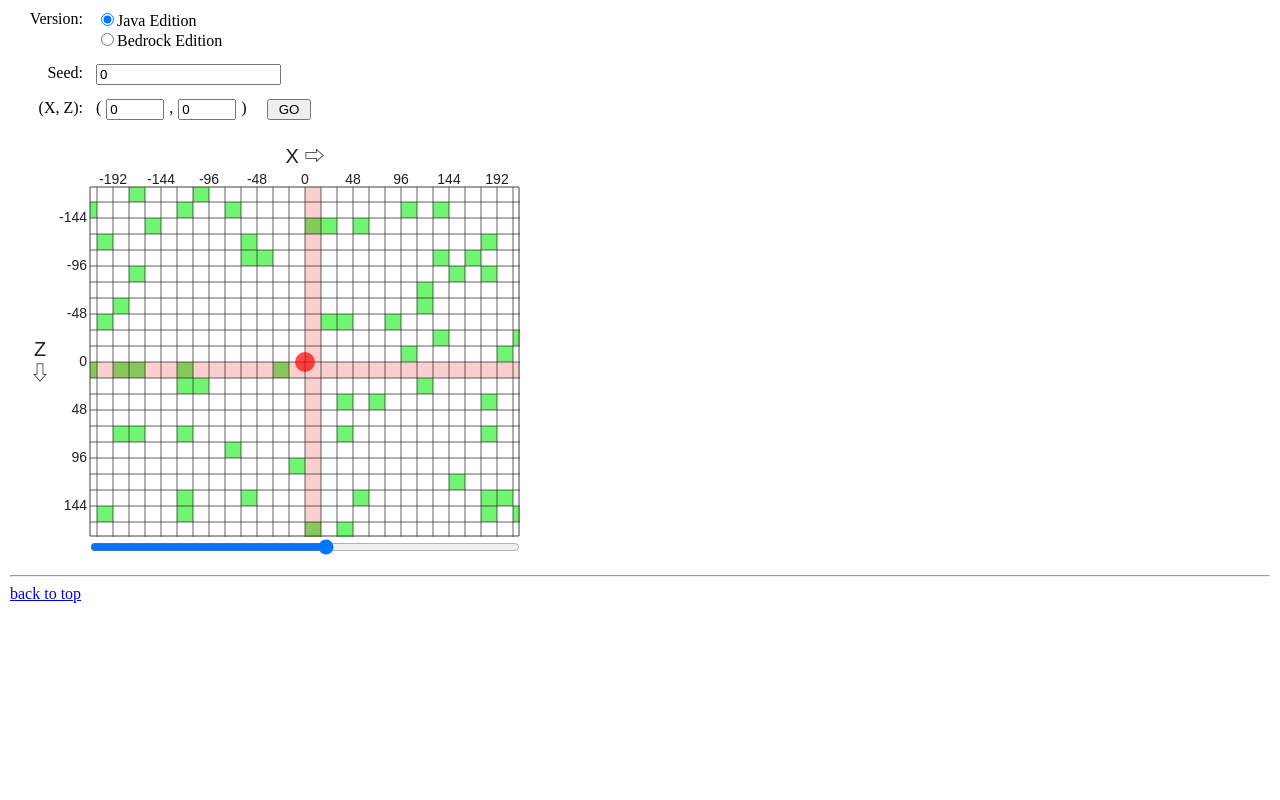
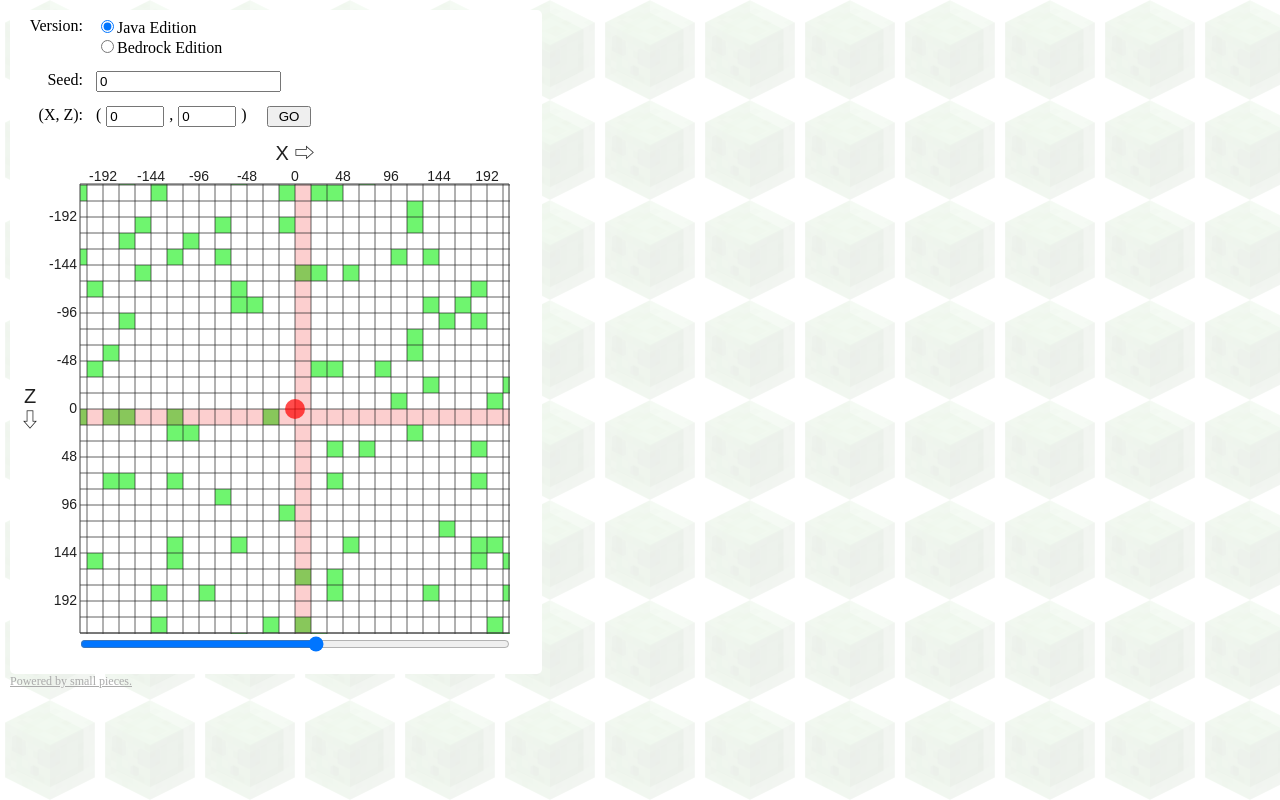
Before and after one commit to yo16/minecraft_slimechunk_finder, a React (Create React App) app in the folder app_slimechunk/: page / in a window 1280 px wide. Built offline with nearby package versions, Linux system fonts and the light colour scheme.

Commit message:
見た目の調整

```diff
--- a/app_slimechunk/public/index.html
+++ b/app_slimechunk/public/index.html
@@ -10,6 +10,9 @@
 
       gtag('config', 'G-5532VXMWBP');
     </script>
+
+    <meta charset="UTF-8">
+    <meta name="viewport" content="width=device-width, initial-scale=1.0">
 
     <script
         async src="https://pagead2.googlesyndication.com/pagead/js/adsbygoogle.js?client=ca-pub-8645722718290313"
@@ -37,11 +40,23 @@
 
     <link rel="icon" href="./favicon.ico" sizes="any">
     <link rel="manifest" href="%PUBLIC_URL%/manifest.json" />
+    <style>
+      body {
+        background-image: url("./slime.png");
+        background-size: 100px 100px;
+        background-repeat: repeat;
+        background-color: rgba(255,255,255, 0.9);
+        background-blend-mode: lighten;
+      }
+      .powered-by, .powered-by a {
+        color: #aaa;
+        font-size: 12px;
+      }
+    </style>
   </head>
   <body>
     <noscript>You need to enable JavaScript to run this app.</noscript>
     <div id="root"></div>
-    <hr />
-    <a href="https://small-pieces-sandbox.onrender.com/">back to top</a>
+    <div class="powered-by"><a href="https://small-pieces-sandbox.onrender.com/">Powered by small pieces.</a></div>
   </body>
 </html>
--- a/app_slimechunk/src/AppScrollable.css
+++ b/app_slimechunk/src/AppScrollable.css
@@ -2,11 +2,10 @@
     color: #999;
 }
 .app-container {
-
-}
-
-.version-selector-container {
-
+    background-color:#fff;
+    display: inline-flex;
+    flex-direction: column;
+    border-radius: 5px;
 }
 
 .inputs-container {
--- a/app_slimechunk/src/AppScrollable.tsx
+++ b/app_slimechunk/src/AppScrollable.tsx
@@ -87,7 +87,8 @@
     return (
         <>
             <div className="app-container">
-                <div className="version-selector-container input-box">
+                <div className="inputs-container">
+                    <div className="input-box">
                         <div className="input-title">Version:</div>
                         <div>
                             <div>
@@ -112,7 +113,6 @@
                             </div>
                         </div>
                     </div>
-                <div className="inputs-container">
                     <div className="input-box">
                         <div
                             className={"input-title" + ((stateVersion===1)?" input-disabled":"")}
--- a/app_slimechunk/src/components/DraggableCanvas.tsx
+++ b/app_slimechunk/src/components/DraggableCanvas.tsx
@@ -258,15 +258,12 @@
             context.fill();
 
             // 座標軸
-            context.beginPath();
-            context.fillStyle = "rgb(255, 255, 255)";
-            context.fillRect(
+            context.clearRect(
                 0, 0, canvas.width, GRAPH_OFFSET.y
             );
-            context.fillRect(
+            context.clearRect(
                 0, 0, GRAPH_OFFSET.x, canvas.height
             );
-            context.fill();
             // 軸のタイトル
             context.font = "20px Arial";
             context.textAlign = "center";
@@ -318,12 +315,9 @@
             }
 
             // 左上の空白
-            context.beginPath();
-            context.fillStyle = "rgb(255, 255, 255)";
-            context.fillRect(
+            context.clearRect(
                 0, 0, GRAPH_OFFSET.x, GRAPH_OFFSET.y
             );
-            context.fill();
 
             // グラフ部を囲う
             context.beginPath();
@@ -510,12 +504,17 @@
     }, [seed, charactorCoordinte, version]);
 
     return (
-        <div style={{display:"flex",flexDirection:"column", alignItems: "flex-start", padding: "10px"}}>
+        <div style={{
+            display:"inline-flex",
+            flexDirection:"column",
+            alignItems: "flex-start",
+            padding: "0 30px 20px 0",
+            borderRadius: "8px",
+        }}>
             <canvas
                 ref={refCanvas}
                 width={500}
-                height={400}
-                style={{/* border: "1px solid #aaa" */}}
+                height={500}
             />
             <input
                 type="range"
```
Also changed, not shown: app_slimechunk/public/slime.png (added). Lines whose indentation alone changed are shown as unchanged.
